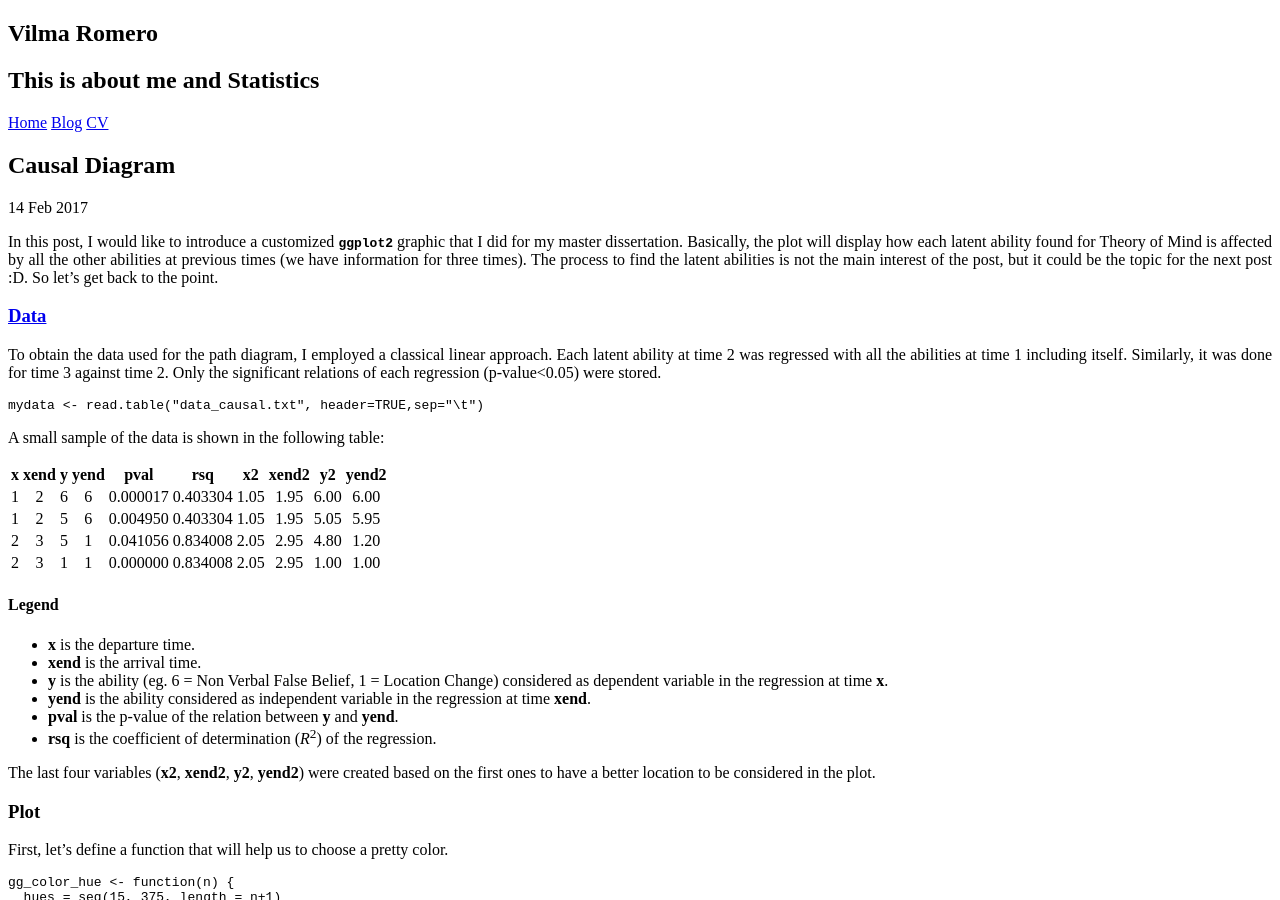
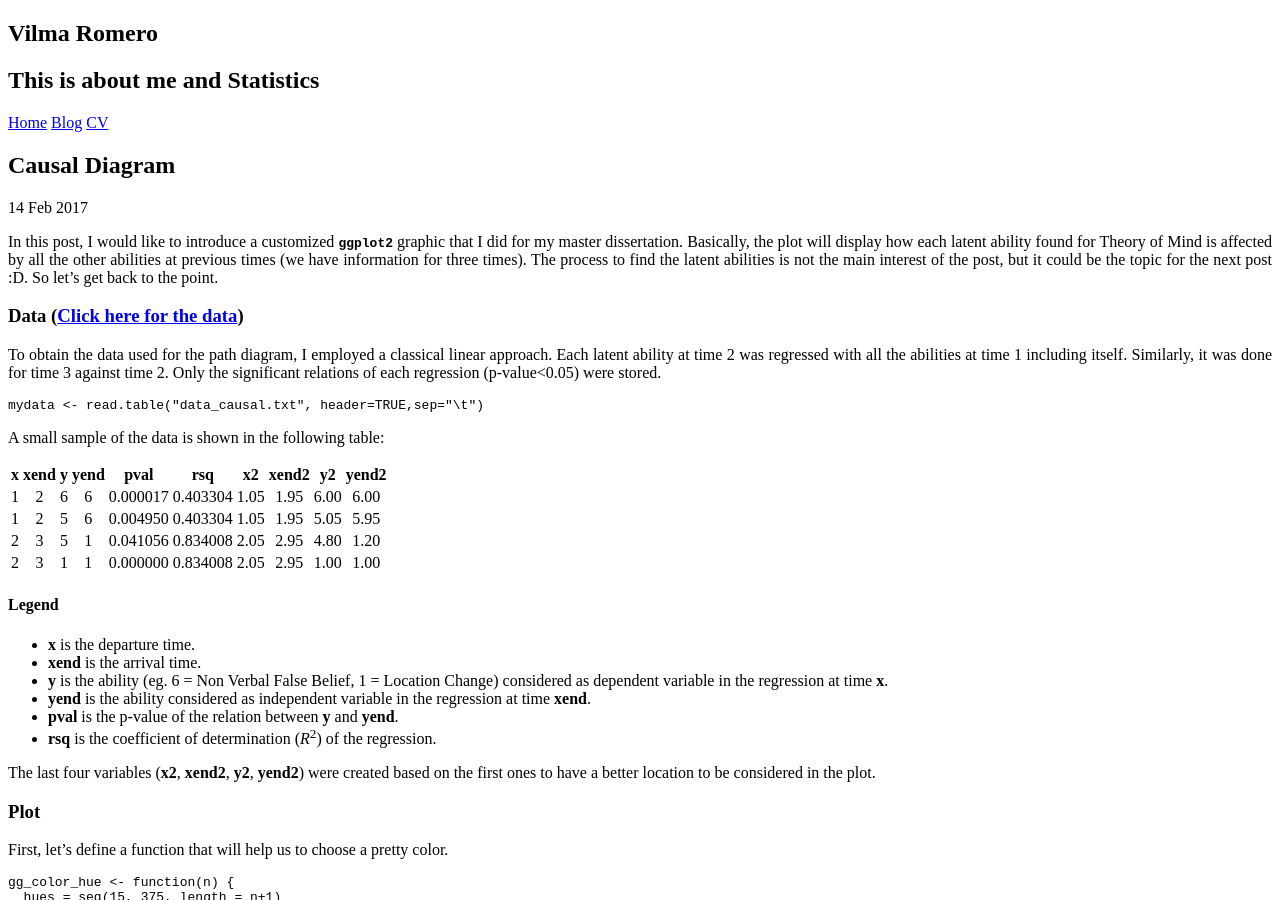
Before and after one commit to SpeckyPeruvianStats/vilmaromero.github.io, a Jekyll site: the page built from _posts/2017-02-14-CausalDiagram.md, in a window 1280 px wide and 900 px high. Built offline with Jekyll 4.4.1, drawn with Linux system fonts in a browser that asks for light colours; nearby versions of some CDN libraries.

Commit message:
Link for the data of the first post

```diff
--- a/_posts/2017-02-14-CausalDiagram.md
+++ b/_posts/2017-02-14-CausalDiagram.md
@@ -8,7 +8,7 @@ categories: main
 In this post, I would like to introduce a customized **`ggplot2`** graphic that I did for my master dissertation. Basically, the plot will display how each latent ability found for Theory of Mind is affected by all the other abilities at previous times (we have information for three times). The process to find the latent abilities is not the main interest of the post, but it could be the topic for the next post :D. So let's get back to the point.
 {: .text-justify}
 
-### [Data](https://github.com/VilmaRomero/vilmaromero.github.io/blob/master/data/data_causal.txt)
+### Data ([Click here for the data](https://github.com/VilmaRomero/vilmaromero.github.io/blob/master/data/data_causal.txt))
 
 To obtain the data used for the path diagram, I employed a classical linear approach. Each latent ability at time 2 was regressed with all the abilities at time 1 including itself. Similarly, it was done for time 3 against time 2. Only the significant relations of each regression (p-value&lt;0.05) were stored.
 {: .text-justify}
```
